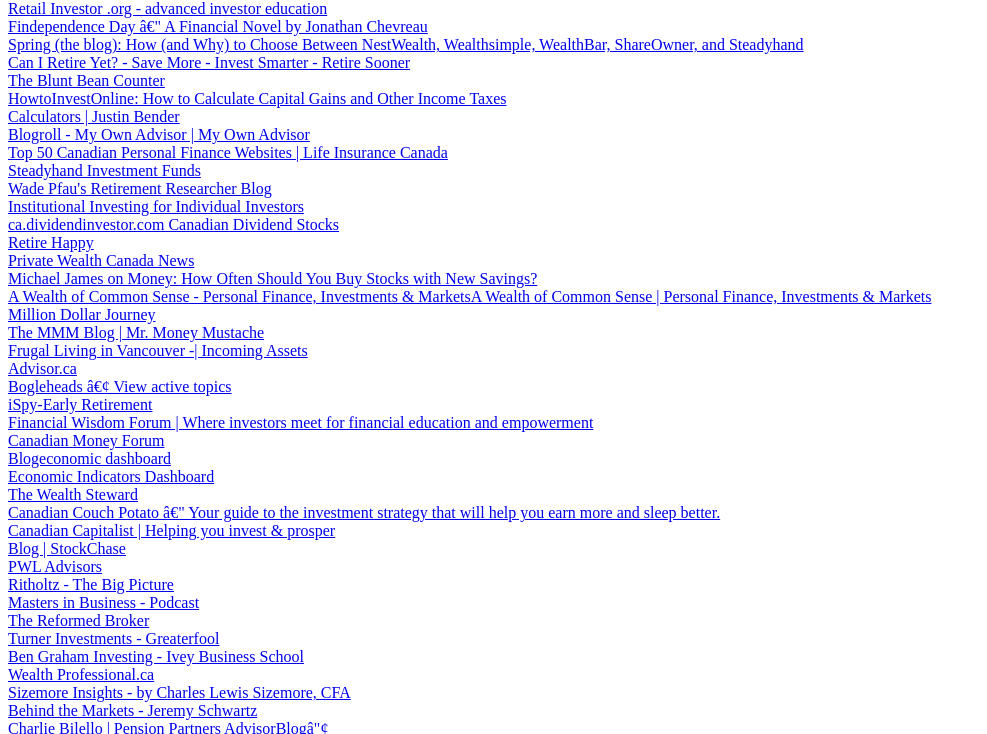
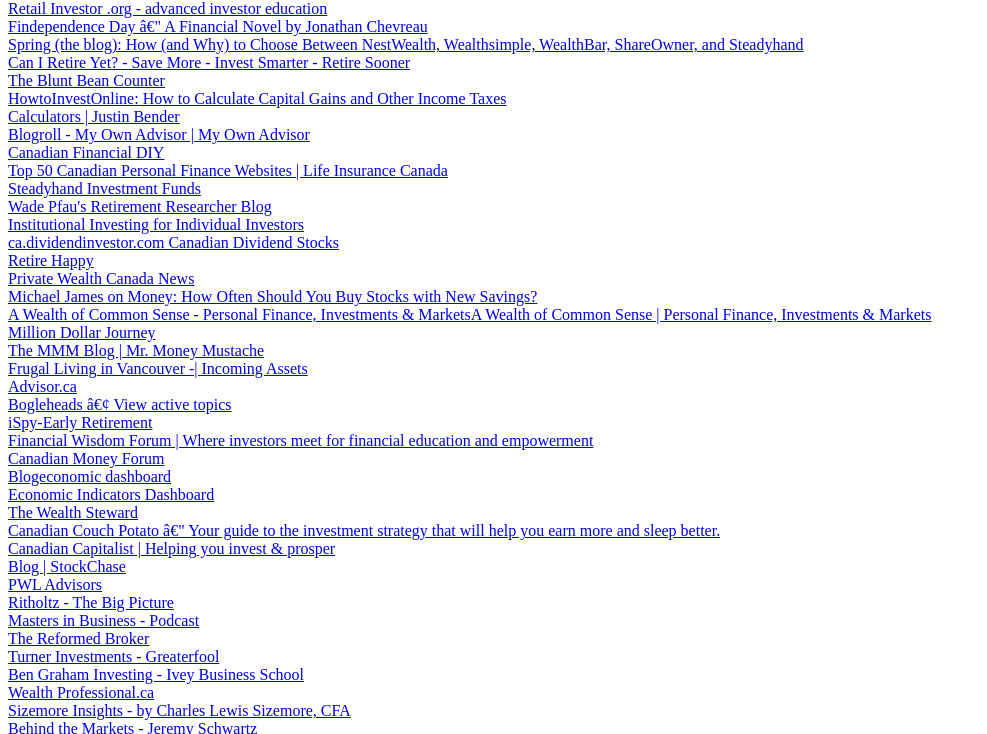
Before and after one commit to myFin/myFin.fin.io, a plain HTML site: page blogs.html in a window 1280 px wide. Shown: the part 66-800 px from the top of the page, without its empty margins (0-987 px from the left). Drawn offline with Linux system fonts and the light colour scheme.

Commit message:
Update blogs.html

```diff
--- a/blogs.html
+++ b/blogs.html
@@ -11,6 +11,7 @@
 <DT><A HREF="http://howtoinvestonline.blogspot.ca/2012/03/how-to-calculate-capital-gains-and.html">HowtoInvestOnline: How to Calculate Capital Gains and Other Income Taxes</A>
 <DT><A HREF="http://www.canadianportfoliomanagerblog.com/calculators/">Calculators | Justin Bender</A>
 <DT><A HREF="http://www.myownadvisor.ca/blogroll/">Blogroll - My Own Advisor | My Own Advisor</A>
+<DT><A HREF="canadianfinancialdiy.blogspot.ca/">Canadian Financial DIY</A>
 <DT><A HREF="http://lsminsurance.ca/life-insurance-canada/2014/12/top-50-canadian-personal-finance-websites">Top 50 Canadian Personal Finance Websites | Life Insurance Canada</A>
 <DT><A HREF="http://www.steadyhand.com/blog/">Steadyhand Investment Funds</A>
 <DT><A HREF="http://wpfau.blogspot.ca/">Wade Pfau's Retirement Researcher Blog</A>
```
